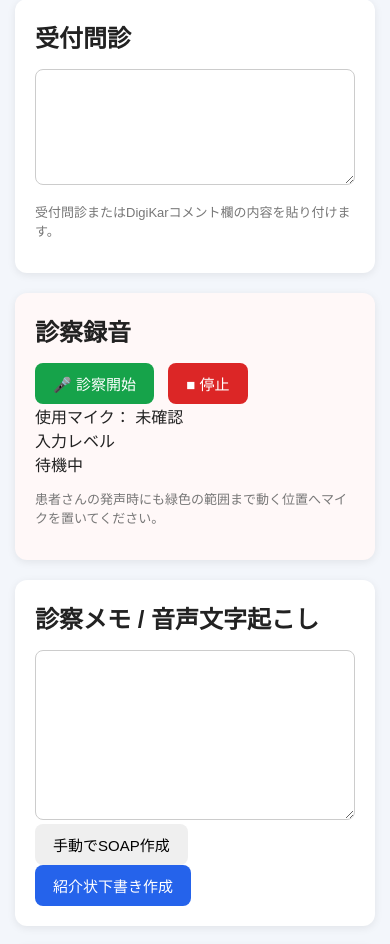
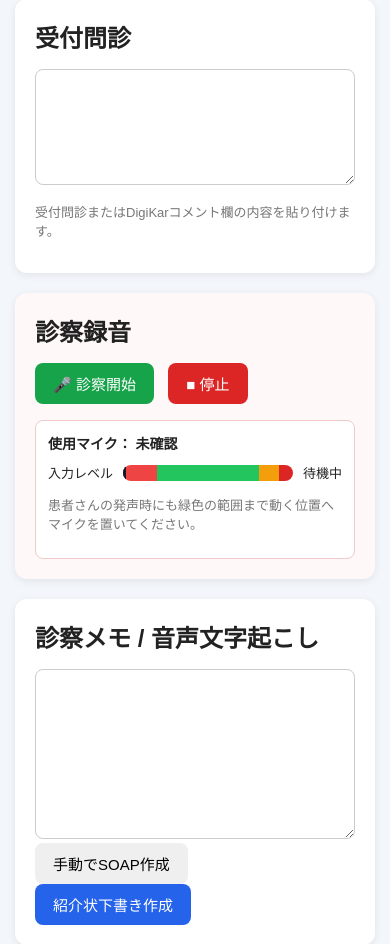
Before and after one commit to teshi0126-cell/teshigahara-AIClinic, a Django app: page / in a window 390 px wide. Shown: the part 144-1088 px from the top of the page. Run offline with Django 5.2, Linux system fonts and the light colour scheme.

Commit message:
Style microphone level monitor

```diff
--- a/soap/static/soap/css/ai_clinic.css
+++ b/soap/static/soap/css/ai_clinic.css
@@ -346,3 +346,47 @@ summary{
     }
 
 }
+
+.microphone-monitor{
+    margin-top:16px;
+    padding:12px;
+    background:#ffffff;
+    border:1px solid #f0caca;
+    border-radius:8px;
+}
+
+.microphone-device{
+    margin-bottom:10px;
+    font-size:14px;
+    font-weight:bold;
+}
+
+.audio-level-row{
+    display:flex;
+    align-items:center;
+    gap:10px;
+    font-size:13px;
+}
+
+.audio-level-track{
+    flex:1;
+    max-width:420px;
+    height:16px;
+    overflow:hidden;
+    background:linear-gradient(
+        to right,
+        #ef4444 0 20%,
+        #22c55e 20% 80%,
+        #f59e0b 80% 92%,
+        #dc2626 92% 100%
+    );
+    border-radius:20px;
+}
+
+.audio-level-bar{
+    width:0;
+    height:100%;
+    background:rgba(17,24,39,.65);
+    border-right:3px solid #111827;
+    transition:width .08s linear;
+}
```
